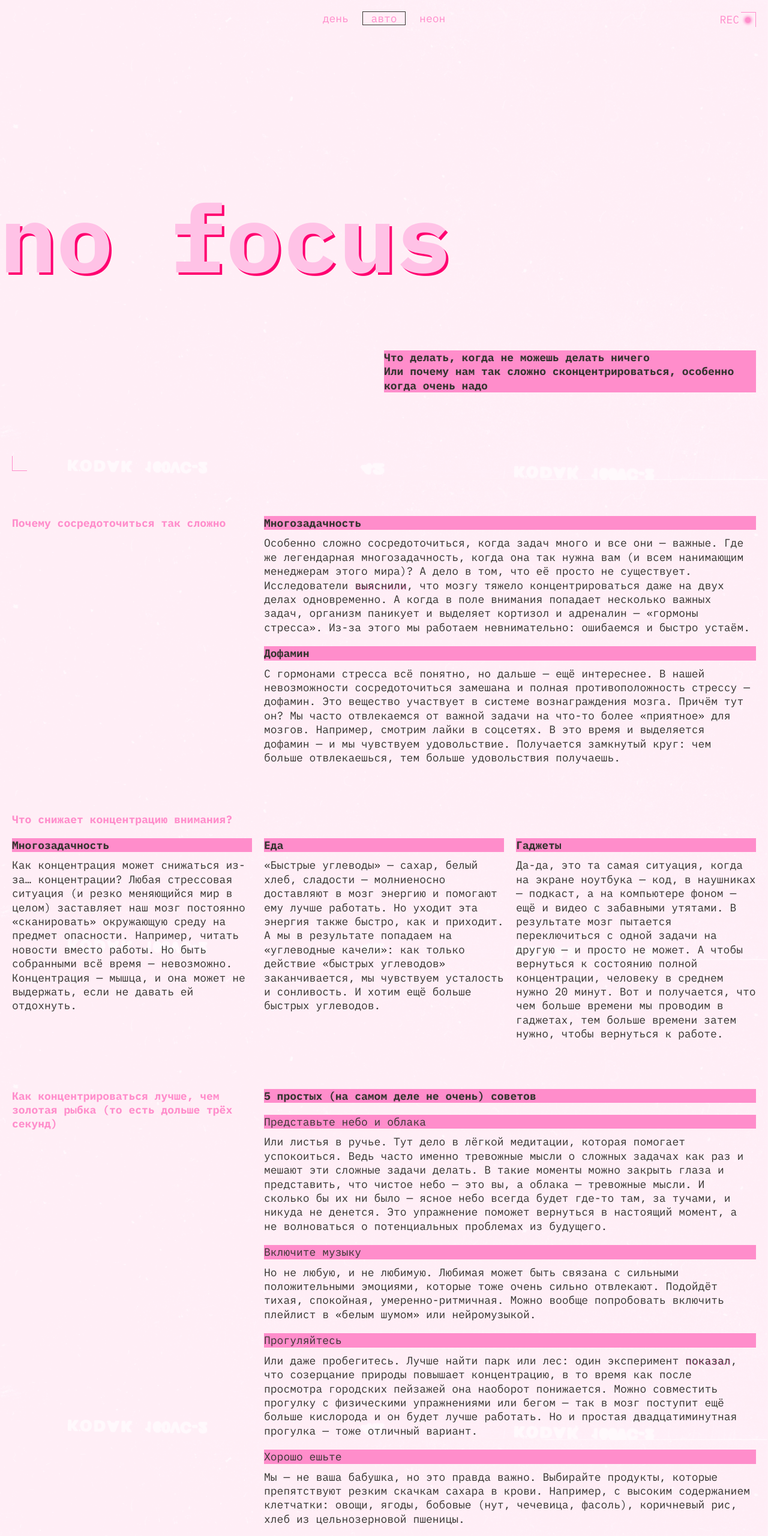
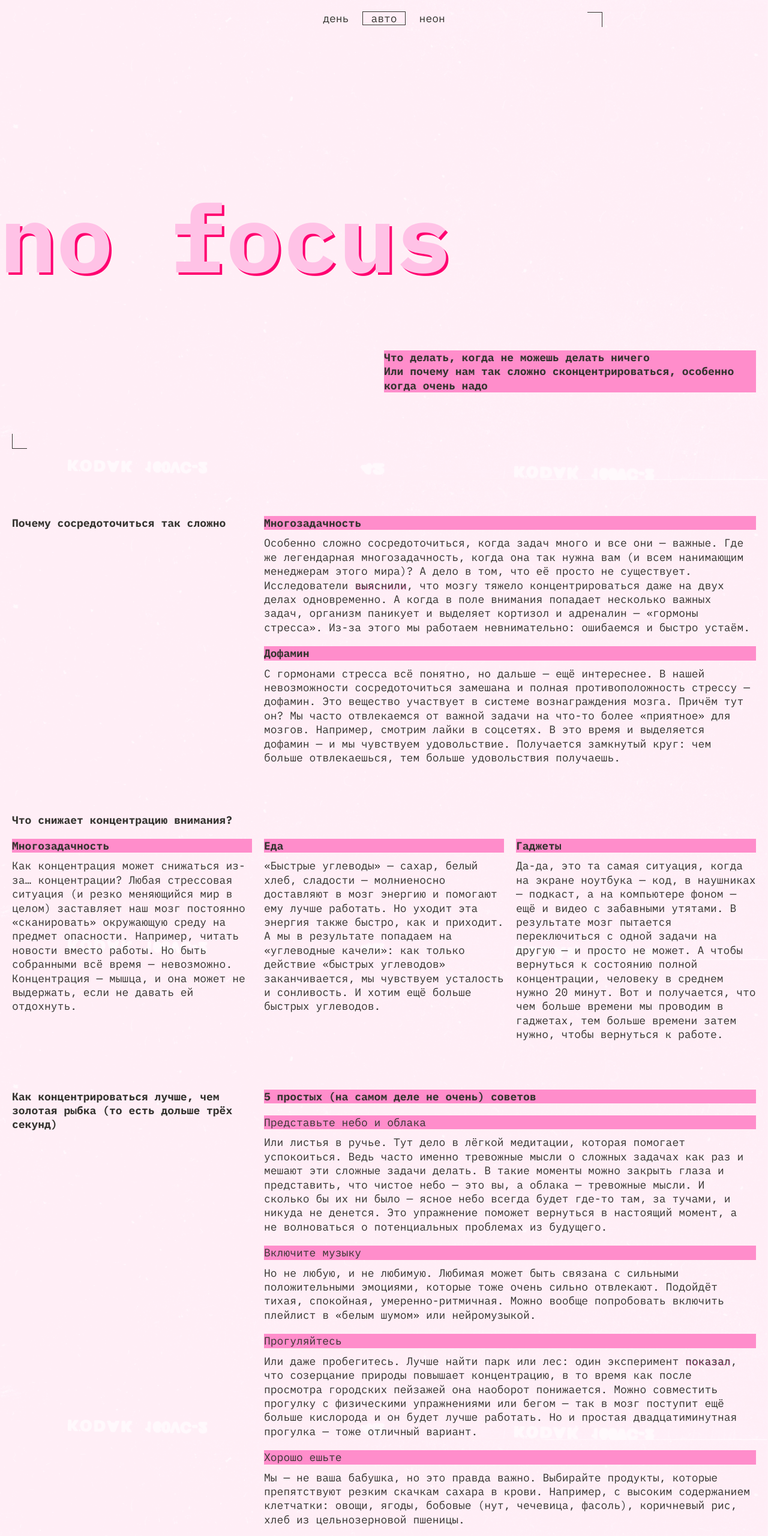
Before and after one commit to Marina-Tyurmorezova/slozhno-sosredotochitsya, a plain HTML site: page index.html in a window 1280 px wide. Shown: the top 2560 px of the page at 60% size. Drawn offline with Linux system fonts and the light colour scheme.

Commit message:
вторая попытка после исправлений 1

```diff
--- a/index.html
+++ b/index.html
@@ -17,7 +17,7 @@
   </head>
   <body class="page">
     <header class="header decorated-zone">
-      <p class="rec" aria-hidden="false"></p>
+      <span class="rec" aria-hidden="false"></span>
       <nav class="header__theme-menu">
         <ul class="header__theme-menu-list">
           <li class="header__theme-menu-item">
@@ -47,19 +47,19 @@
       <h1 class="title">
         <span class="aligned_text">no focus</span>
       </h1>
-      <h2 class="subtitle">
+      <p class="subtitle">
         <span class="title-decor"
           >Что делать, когда не можешь делать ничего<br />Или почему нам так
           сложно сконцентрироваться, особенно когда очень надо</span
         >
-      </h2>
+      </p>
     </header>
-    <script src="./scripts/script.js"></script>
     <main class="main">
-      <section class="chapter">
-        <h3 class="chapter_title">Почему сосредоточиться так сложно</h3>
+      <section class="chapter chapter_why">
+        <h2 class="chapter_title chapter_title_why">Почему сосредоточиться так сложно</h2>
+        <article class="content">
           <div>
-          <h4 class="chapter_paragraph title-decor">Многозадачность</h4>
+          <h3 class="chapter_paragraph title-decor">Многозадачность</h3>
           <p class="chapter_text">
             Особенно сложно сосредоточиться, когда задач много и все они —
             важные. Где же легендарная многозадачность, когда она так нужна вам
@@ -67,6 +67,7 @@
             просто не существует. Исследователи
             <a
               href="https://pmc.ncbi.nlm.nih.gov/articles/PMC7075496/"
+              target="_blank"
               class="link"
               ><span class="text-shadow">выяснили</span></a
             >, что мозгу тяжело концентрироваться даже на двух делах
@@ -77,7 +78,7 @@
           </p>
           </div>
           <div>
-          <h4 class="chapter_paragraph title-decor">Дофамин</h4>
+          <h3 class="chapter_paragraph title-decor">Дофамин</h3>
           <p class="chapter_text">
             С гормонами стресса всё понятно, но дальше — ещё интереснее. В нашей
             невозможности сосредоточиться замешана и полная противоположность
@@ -89,11 +90,13 @@
             тем больше удовольствия получаешь.
           </p>
           </div>
+        </article>
       </section>
-      <section class="chapter">
-        <h3 class="chapter_title">Что снижает концентрацию внимания?</h3>
+      <section class="chapter chapter_causes">
+        <h2 class="chapter_title chapter_title_causes">Что снижает концентрацию внимания?</h2>
+        <article class="content content_causes">
           <div>
-          <h4 class="chapter_paragraph title-decor">Многозадачность</h4>
+          <h3 class="chapter_paragraph title-decor">Многозадачность</h3>
           <p class="chapter_text">
             Как концентрация может снижаться из-за… концентрации? Любая
             стрессовая ситуация (и резко меняющийся мир в целом) заставляет наш
@@ -104,7 +107,7 @@
           </p>
           </div>
           <div>
-          <h4 class="chapter_paragraph title-decor">Еда</h4>
+          <h3 class="chapter_paragraph title-decor">Еда</h3>
           <p class="chapter_text">
             «Быстрые углеводы» — сахар, белый хлеб, сладости — молниеносно
             доставляют в мозг энергию и помогают ему лучше работать. Но уходит
@@ -115,7 +118,7 @@
           </p>
           </div>
           <div>
-          <h4 class="chapter_paragraph title-decor">Гаджеты</h4>
+          <h3 class="chapter_paragraph title-decor">Гаджеты</h3>
           <p class="chapter_text">
             Да-да, это та самая ситуация, когда на экране ноутбука — код, в
             наушниках — подкаст, а на компьютере фоном — ещё и видео с забавными
@@ -126,17 +129,19 @@
             затем нужно, чтобы вернуться к работе.
           </p>
           </div>
+        </article>
       </section>
-      <section class="chapter">
-        <h3 class="chapter_title">
+      <section class="chapter chapter_advice">
+        <h2 class="chapter_title chapter_title_advice ">
           Как концентрироваться лучше, чем золотая рыбка (то есть дольше трёх
           секунд)
+        </h2>
+        <article class="content">
+        <h3 class="chapter_paragraph title-decor">
+          5 простых (на самом деле не очень) советов
         </h3>
-        <h4 class="chapter_paragraph title-decor">
-          5 простых (на самом деле не очень) советов
-        </h4>
         <div>
-          <h5 class="chapter_subparagraph">Представьте небо и облака</h5>
+          <h4 class="chapter_subparagraph">Представьте небо и облака</h4>
           <p class="chapter_text">
             Или листья в ручье. Тут дело в лёгкой медитации, которая помогает
             успокоиться. Ведь часто именно тревожные мысли о сложных задачах как
@@ -149,7 +154,7 @@
           </p>
         </div>
         <div>
-          <h5 class="chapter_subparagraph">Включите музыку</h5>
+          <h4 class="chapter_subparagraph">Включите музыку</h4>
           <p class="chapter_text">
             Но не любую, и не любимую. Любимая может быть связана с сильными
             положительными эмоциями, которые тоже очень сильно отвлекают.
@@ -158,11 +163,12 @@
           </p>
         </div>
         <div>
-          <h5 class="chapter_subparagraph">Прогуляйтесь</h5>
+          <h4 class="chapter_subparagraph">Прогуляйтесь</h4>
           <p class="chapter_text">
             Или даже пробегитесь. Лучше найти парк или лес: один эксперимент
             <a
               href="https://www.sciencedirect.com/science/article/abs/pii/S0272494415000328"
+              target="_blank"
               class="link"
               ><span class="text-shadow">показал</span></a
             >, что созерцание природы повышает концентрацию, в то время как
@@ -173,7 +179,7 @@
           </p>
         </div>
         <div>
-          <h5 class="chapter_subparagraph">Хорошо ешьте</h5>
+          <h4 class="chapter_subparagraph">Хорошо ешьте</h4>
           <p class="chapter_text">
             Мы — не ваша бабушка, но это правда важно. Выбирайте продукты,
             которые препятствуют резким скачкам сахара в крови. Например, с
@@ -182,7 +188,7 @@
           </p>
         </div>
         <div>
-          <h5 class="chapter_subparagraph">Читайте</h5>
+          <h4 class="chapter_subparagraph">Читайте</h4>
           <p class="chapter_text">
             Настоящие бумажные книги. Это правда помогает с концентрацией: чтобы
             прочитать пост в соцсети, достаточно нескольких минут или даже
@@ -190,43 +196,45 @@
             часов и круто тренирует направленное внимание.
           </p>
         </div>
+        </article>
       </section>
-      <section class="chapter">
-        <h4 class="chapter_paragraph title-decor">А можно в картинках?</h4>
+      <section class="chapter chapter_images">
+        <h2 class="chapter_paragraph chapter_paragraph_images title-decor">А можно в картинках?</h2>
         <img
           class="images"
           src="./images/sunset.png"
           loading="lazy"
-          alt="рисунок заката с летащими чайками"
+          alt="Медитативное изображение неба с облаками и летящими над водой чайками, оформленное в фиолетово-лиловых тонах"
         />
         <img
           class="images"
           src="./images/ice-cream.png "
           loading="lazy"
-          alt="рисунок милого десерта"
+          alt="Изображение миски с шариками мороженого, кусочками фруктов, взбитыми сливками и вафельными трубочками, выполненное в стиле аниме"
         />
         <img
           class="images"
           src="./images/tape.png"
           loading="lazy"
-          alt="рисунок аудиокассеты"
+          alt="Коллаж в сине-лиловых тонах, на котором большая аудиокассета окружена различными медиа-атрибутами"
         />
         <img
           class="images"
           src="./images/books.png"
           loading="lazy"
-          alt="рисунок стопки книг"
+          alt="Изображение стопки из одиннадцати разноразмерных книг, лежащих труг на друге. На вершине книжной стопки стоит чайная пара с надписью Read more"
         />
         <img
           class="images"
           src="./images/street.png"
           loading="lazy"
-          alt="рисунок улицы"
+          alt="Изображение прямой городской улицы, по обеим сторонам которой стоят небольшие двухэтажные дома. На домах имеется несколько вывесок на японском языке. Вдалеке видны многоэтажные здания."
         />
       </section>
     </main>
     <footer class="footer decorated-zone">
       <h6 class="footer_decor">focus</h6>
     </footer>
+    <script src="./scripts/script.js"></script>
   </body>
 </html>
--- a/styles/dark.css
+++ b/styles/dark.css
@@ -12,9 +12,12 @@
   --background_color:#000028;
   --background_image: url(../images/cover-image-dark.png);
   --basic_color: #000028;
+  --nav_color: #FF0070;
+  --rec_color: #FF0070;
   --accent_title_color: #FF0070;
   --accent_color: #FF0070;
   --title_font_color: #DB00FF;
+  --chapter_title_color: #FF0070;
   --text_font_color: #F1B2CE;
   --btn_border_color_40: hsla(334, 100%, 50%, 0.4);
 }
--- a/styles/light.css
+++ b/styles/light.css
@@ -12,9 +12,12 @@
   --background_color: #fff1f7;
   --background_image: url(../images/cover-image-light.png);
   --basic_color: #353430;
+  --nav_color: #353430;
+  --rec_color: transparent;
   --accent_title_color: #ff0070;
   --accent_color: #ff8dcb;
   --title_font_color: #ffc2e6;
+  --chapter_title_color: #353430;
   --text_font_color: #353430;
   --btn_border_color_40: hsla(48, 5%, 20%, 0.4);
 }
@@ -24,37 +27,14 @@
     --background_color: #fff1f7;
     --background_image: url(../images/cover-image-light.png);
     --basic_color: #353430;
+    --nav_color: #353430;
+    --rec_color: transparent;
     --accent_title_color: #ff0070;
     --accent_color: #ff8dcb;
     --title_font_color: #ffc2e6;
+    --chapter_title_color: #353430;
     --text_font_color: #353430;
     --btn_border_color_40: hsla(48, 5%, 20%, 0.4);
   }
+
 }
-
-.page.theme_light p.rec::before {
-  color: transparent;
-}
-
-.page.theme_light .chapter_title {
-  color: var(--basic_color);
-}
-
-.page.theme_light .decorated-zone::before {
-  border-bottom: 1px solid var(--basic_color);
-  border-left: 1px solid var(--basic_color);
-}
-
-.page.theme_light .decorated-zone::after {
-  border-top: 1px solid var(--basic_color);
-  border-right: 1px solid var(--basic_color);
-}
-
-.page.theme_light p.rec::after {
-  background-color: transparent;
-  box-shadow: 0px 0px 4px 2px transparent;
-}
-
-.page.theme_light .header__theme-menu-button {
-  color: var(--basic_color);
-}
--- a/styles/style.css
+++ b/styles/style.css
@@ -15,7 +15,8 @@
 }
 
 .header {
-  min-height: 100vh;
+  height: 100vh;
+  min-height: 668px;
   margin-inline: var(--margin_page);
   display: grid;
 }
@@ -29,7 +30,7 @@
 
 .header__theme-menu-list {
   display: grid;
-  gap: 11.5px;
+  gap: 15px;
   margin-block-end: 0;
   align-content: space-between;
   align-items: center;
@@ -37,12 +38,13 @@
 
 .header__theme-menu-item {
   list-style-type: none;
+  transition: all 30ms ease-in-out;
 }
 
 .header__theme-menu-button {
   border: none;
   background-color: transparent;
-  color: var(--accent_color);
+  color: var(--nav_color);
   font-family: var(--font_family);
   font-size: var(--text_font_size);
   line-height: var(--nav_line_height);
@@ -59,55 +61,51 @@
   justify-items: end;
 }
 
-p.rec::before {
+span.rec::before {
   content: "rec";
   font-family: var(--font_family);
   line-height: 25px;
   font-size: var(--text_font_size);
   text-transform: uppercase;
-  color: var(--accent_color);
-  padding-inline-end: 28px;
+  color: var(--rec_color);
   font-weight: var(--text_font_weight);
   position:absolute;
+  inset: 10px 38px 632px 304px;
 }
 
-p.rec::after {
+span.rec::after {
   content: "";
-  position: absolute;
   width: 9px;
   height: 9px;
   border-radius: 50%;
-  background-color: var(--accent_color);
-  box-shadow: 0px 0px 4px 2px var(--accent_color);
-  margin-inline-end: 9px;
-  margin-block-start: 9px;
+  background-color: var(--rec_color);
+  box-shadow: 0px 0px 4px 2px var(--rec_color);
+  position: absolute;
+  inset: 18px 19px 641px 347px;
 }
 
 .decorated-zone::before {
   content: "";
   width: 25px;
   height: 25px;
-  border-bottom: 1px solid var(--accent_color);
-  border-left: 1px solid var(--accent_color);
+  border-bottom: 1px solid var(--nav_color);
+  border-left: 1px solid var(--nav_color);
   position: absolute;
-  align-self: end;
-  margin-block-end: 15px;
+  inset: 633px 340px 10px 10px;
 }
 
 .decorated-zone::after {
   content: "";
   width: 25px;
   height: 25px;
-  border-top: 1px solid var(--accent_color);
-  border-right: 1px solid var(--accent_color);
+  border-top: 1px solid var(--nav_color);
+  border-right: 1px solid var(--nav_color);
   position: absolute;
-  justify-self: end;
-  align-self: start;
-  margin-block-start: var(--margin_page);
+  inset: 10px 10px 633px 340px;
 }
 
 .title {
-  margin-block-start: 65px;
+  margin-block-start: 60px;
   margin-block-end: 45px;
   font-size: var(--title_font_size);
   line-height: var(--title_line_height);
@@ -133,21 +131,33 @@ p.rec::after {
 
 .main {
   margin: var(--margin_page);
+  display: grid;
+  row-gap: 50px;
+  margin: 0;
+  margin-inline-start: var(--margin_page);
+  margin-inline-end: var(--margin_page);
+}
+
+.content {
+  display: grid;
+  row-gap: 20px;
 }
 
 .chapter {
   display: grid;
   grid-template-rows: max-content;
   grid-gap: 20px;
-  margin-block-end: 17px;
+}
+
+.chapter:first-of-type {
+  margin-block-start: 40px;
 }
 
 .chapter_title {
-  margin-block-start: 32px;
   font-size: var(--text_font_size);
   line-height: var(--text_line_height);
   font-weight: var(--subtitle_font_weight);
-  color: var(--accent_color);
+  color: var(--chapter_title_color);
 }
 
 .chapter_paragraph {
@@ -185,19 +195,19 @@ p.rec::after {
 }
 
 .chapter:last-child {
-  margin-block-start: 50px;
-  grid-gap: 10px;
+  margin-block-end: 40px;
+  grid-gap: var(--grid-gap);
 }
 
 .images {
-  display: block;
-  max-width: 100%;
+  width: 100%;
+  object-fit: cover;
 }
 
 .footer {
-  min-height: 100vh;
-  margin: var(--margin_page);
-  margin-block-start: 45px;
+  height: 100vh;
+  min-height: 668px;
+  position: relative;
   display: grid;
   justify-content: center;
   align-items: center;
@@ -208,7 +218,7 @@ p.rec::after {
   line-height: var(--title_line_height);
   font-weight: var(--title_font_weight);
   color: var(--title_font_color);
-  text-shadow: 2px 2px 0 var(--accent_color);
+  text-shadow: 2px 2px 0 var(--accent_title_color);
   text-transform: lowercase;
 }
 
@@ -218,25 +228,43 @@ p.rec::after {
   :root {
     --title_font_size: clamp(7.5rem, 0.5625rem + 14.4531vw, 9.8125rem);
     --margin_page: 20px;
+    --grid-gap: 20px;
   }
 
   .header {
-    min-height: 100vh;
+    height: 100vh;
+    min-height: 1024px;
   }
 
   .rec {
     margin-block-end: 0;
   }
 
+  span.rec::before {
+    inset: 20px 29px 978px 687px;
+  }
+
+  span.rec::after {
+    inset: 28px 29px 987px 730px;
+  }
+
+  .decorated-zone::before {
+    inset: 979px 723px 20px 20px;
+  }
+
+  .decorated-zone::after {
+    inset: 20px 20px 979px 723px;
+  }
+
   .header__theme-menu {
-    padding-block-start: 176px;
+    padding-block-start: 172px;
     align-content: center;
     align-items: start;
   }
 
   .title {
     margin-inline-start: -20px;
-    margin-block-start: 185px;
+    margin-block-start: 180px;
     margin-block-end: 162px;
   }
 
@@ -248,89 +276,92 @@ p.rec::after {
     margin-block-end: 183px;
   }
 
-  .chapter:nth-child(1) {
+  .main {
     display: grid;
-    grid-template-columns: 1fr 2fr;
-    grid-template-rows: repeat(2, auto);
-    gap: 20px;
-    margin-block-start: 60px;
+    row-gap: 80px;
+    margin: 0;
+    margin-inline-start: var(--margin_page);
+    margin-inline-end: var(--margin_page);
+
   }
-  .chapter:nth-child(1) .chapter_title {
-    grid-row: span 2;
+
+  .chapter {
     margin-block-start: 0;
   }
 
-  .chapter:nth-child(2) .chapter_title {
+  .chapter:first-of-type {
+    margin-block-start: 60px;
+  }
+
+  .chapter_why {
+    grid-template-columns: 1fr 2fr;
+  }
+
+  .chapter_title_causes {
     display: grid;
     grid-template-columns: 1fr 2fr;
-    justify-items: start;
     gap: 20px;
-    margin-block-start: 62px;
   }
 
-  .chapter:nth-child(3) {
-    display: grid;
+  .chapter_advice {
     grid-template-columns: 1fr 2fr;
-    grid-template-rows: repeat(6, auto);
-    gap: 20px;
-    margin-block-start: 80px;
   }
 
-  .chapter:nth-child(3) .chapter_title {
-    grid-row: span 6;
+  .chapter_subparagraph {
     margin-block-start: 0;
   }
 
-  .chapter:nth-child(4) {
-    display: grid;
+  .chapter_images {
     grid-template-columns: repeat(3, 1fr);
     grid-template-rows: repeat(3, auto);
-    gap: 20px;
-    margin-block-start: 80px;
   }
 
-  .chapter:nth-child(4) .chapter_paragraph {
+  .chapter_paragraph_images {
     grid-column: span 3;
-    margin-block-start: 0;
   }
 
-  .chapter:nth-child(4) .images:nth-child(2) {
+  .chapter_images .images:nth-child(2) {
     grid-column: span 2;
     object-fit: cover;
     width: 100%;
     height: 100%;
   }
 
-  .chapter:nth-child(4) .images:nth-child(3) {
+  .chapter_images .images:nth-child(3) {
     grid-row: span 2;
     object-fit: cover;
     width: 100%;
     height: 100%;
   }
 
-  .chapter:nth-child(4) .images:nth-child(4) {
+  .chapter_images .images:nth-child(4) {
     grid-row: span 2;
     object-fit: cover;
     width: 100%;
     height: 100%;
   }
 
-  .chapter:nth-child(4) .images:nth-child(5) {
+  .chapter_images .images:nth-child(5) {
     grid-row: span 1;
     object-fit: cover;
     width: 100%;
     height: 100%;
   }
 
-  .chapter:nth-child(4) .images:nth-child(6) {
+  .chapter_images .images:nth-child(6) {
     grid-column: span 2;
     object-fit: cover;
     width: 100%;
     height: 100%;
   }
 
+  .chapter:last-child {
+    margin-block-end: 60px;
+  }
+
   .footer {
-    margin-block-start: 60px;
+    height: 100vh;
+    min-height: 1024px;
   }
 }
 
@@ -342,21 +373,41 @@ p.rec::after {
   }
 
   .header {
-    min-height: 100vh;
+    height: 100vh;
+    min-height: 768px;
     display: grid;
     grid-template-columns: repeat(4, 1fr);
     grid-template-rows: repeat(3, auto);
+  }
+
+  .header__theme-menu-list {
+    gap: 11px;
   }
 
   .rec {
     grid-column-start: 4;
   }
 
+  span.rec::before {
+    inset: 20px 29px 722px 943px;
+  }
+
+  span.rec::after {
+    inset: 28px 29px 731px 986px;
+  }
+
+  .decorated-zone::before {
+    inset: 723px 979px 20px 20px;
+  }
+
+  .decorated-zone::after {
+  inset: 20px 20px 723px 979px;
+  }
+
   .header__theme-menu {
     grid-row-start: 1;
     grid-column-start: 2;
     grid-column-end: span 2;
-    align-content: center;
     justify-self: center;
     align-self: start;
     padding-block-start: 20px;
@@ -381,27 +432,35 @@ p.rec::after {
     margin-block-end: 135px;
   }
 
-  .chapter:nth-child(1) {
+  .chapter_why {
     column-gap: 10px;
   }
 
-  .chapter:nth-child(2) {
+  .chapter_causes {
     display: grid;
     grid-template-columns: repeat(3, 1fr);
     grid-template-rows: repeat(2, auto);
   }
 
-  .chapter:nth-child(2) .chapter_title {
-    display: grid;
+  .chapter_title_causes {
     grid-column: span 3;
     justify-items: start;
+  }
+
+  .content_causes {
+    grid-column: span 3;
+    grid-template-columns: repeat(3, 1fr);
     gap: 20px;
   }
 
-  .chapter:nth-child(3) {
+  .chapter_advice  {
     column-gap: 10px;
   }
 
+  .footer {
+    height: 100vh;
+    min-height: 768px;
+  }
 }
 
 /*курсор и состояния кнопок*/
@@ -415,7 +474,13 @@ button:focus {
 }
 
 button:focus-visible {
-  border-bottom: 1px solid var(--text_font_color);
+  border-bottom: 1px solid var(--nav_color);
+  outline: none;
+}
+
+.header__theme-menu-item:focus-visible {
+  border-bottom: 1px solid var(--nav_color);
+  outline: none;
 }
 
 button:default {
--- a/styles/variables.css
+++ b/styles/variables.css
@@ -3,14 +3,18 @@
   и их переопределение под различные устройства
 */
 :root {
-  --font_family: 'IBM Plex mono', sans-serif;
+  --font_family: 'IBM Plex mono', monospace;
   --margin_page: 10px;
+  --grid-gap: 10px;
   --background_color:#000028;
   --background_image: url(../images/cover-image-dark.png);
   --basic_color: #000028;
+  --nav_color: #FF0070;
+  --rec_color: #FF0070;
   --accent_title_color: #FF0070;
   --accent_color: #FF0070;
   --title_font_color: #DB00FF;
+  --chapter_title_color: #FF0070;
   --text_font_color: #F1B2CE;
   --nav_line_height:18px;
   --text_font_size: 18px;
```
Lines whose indentation alone changed are shown as unchanged.
